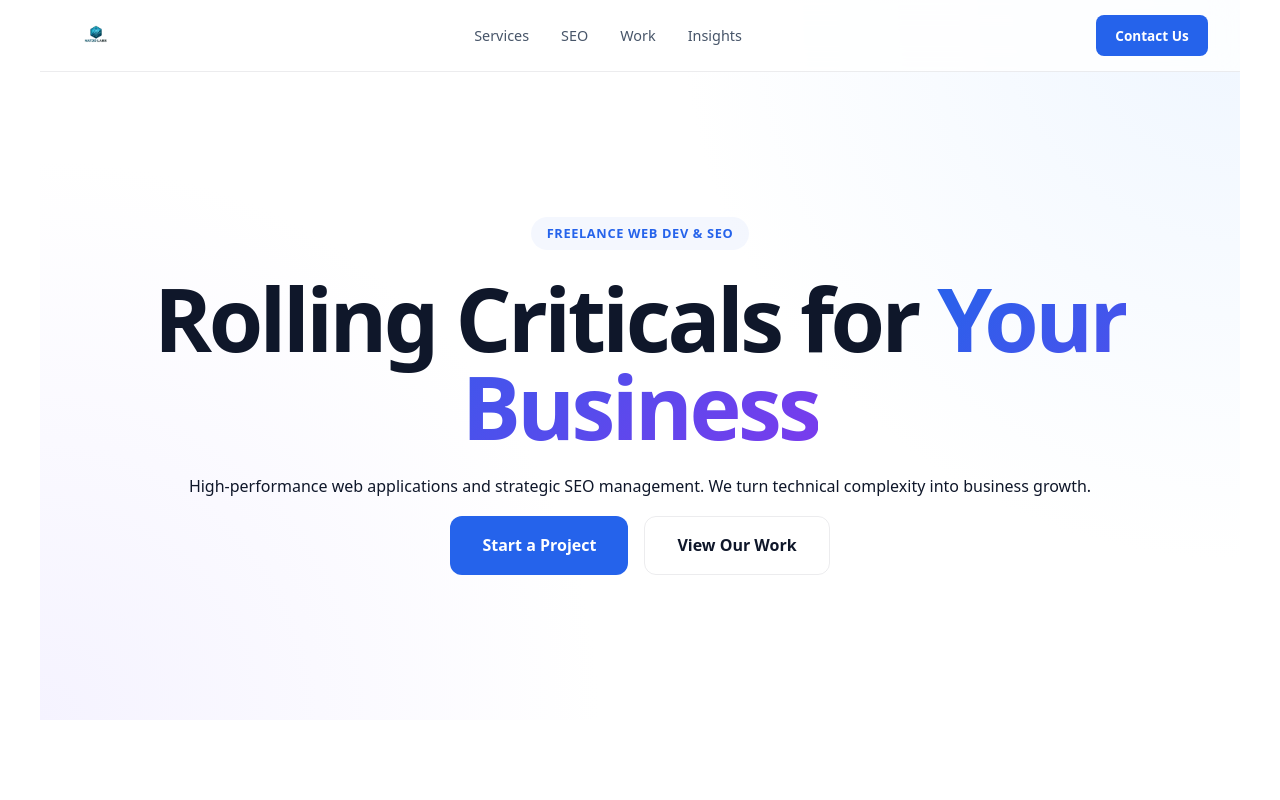
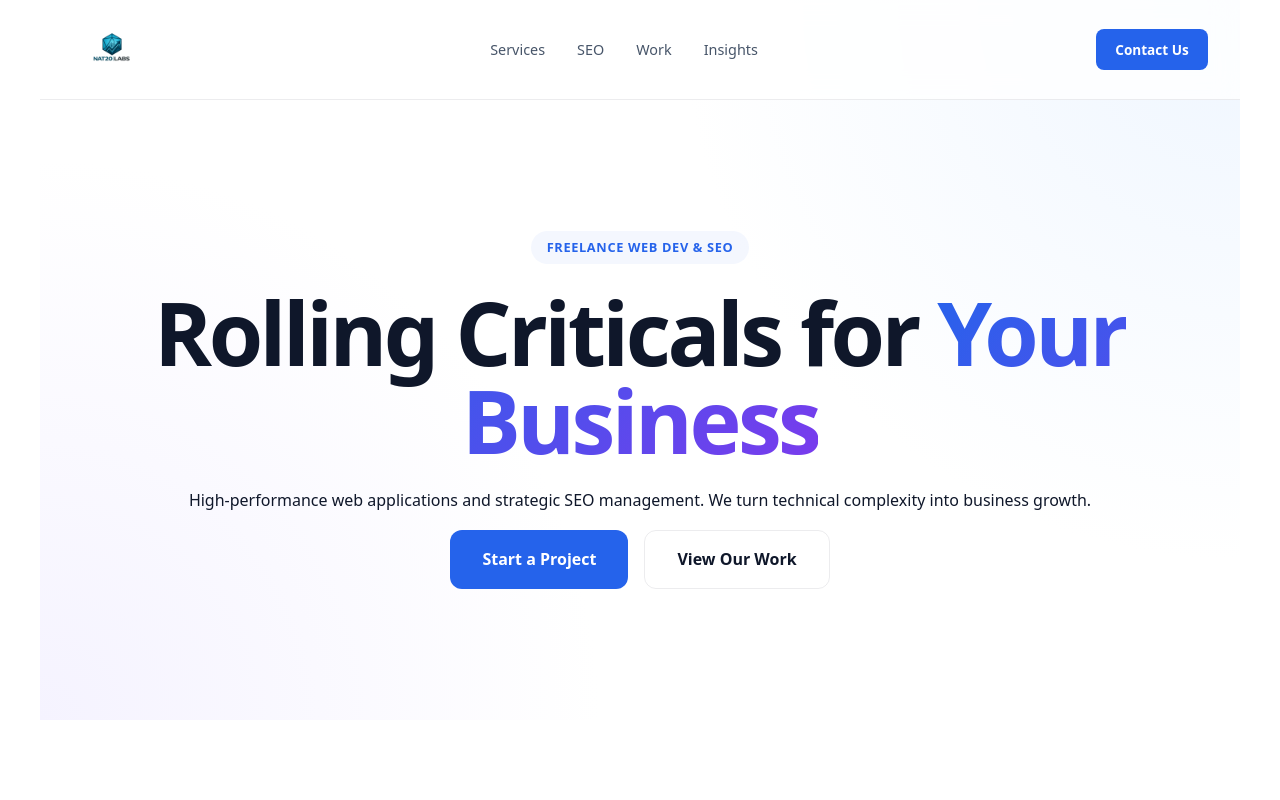
Before and after one commit to The-RavenKing/Nat20labs-site, a React (Vite) app: page / in a window 1280 px wide. Shown: the top 800 px of the page. Built offline with nearby package versions, Linux system fonts and the light colour scheme.

Commit message:
Performance & UI: Integrated high-res 400px WebP logo and refined navbar height for a premium look

```diff
--- a/index.html
+++ b/index.html
@@ -13,38 +13,34 @@
 
     <style>
       :root {
-        --bg-primary: #ffffff;
-        --bg-secondary: #f8fafc;
-        --bg-tertiary: #f1f5f9;
-        --text-primary: #0f172a;
-        --text-secondary: #475569;
-        --accent: #2563eb;
-        --accent-hover: #1d4ed8;
-        --accent-soft: rgba(37, 99, 235, 0.05);
-        --border: rgba(15, 23, 42, 0.08);
-        --shadow-sm: 0 1px 2px 0 rgba(0, 0, 0, 0.05);
-        --shadow-md: 0 4px 6px -1px rgba(0, 0, 0, 0.1), 0 2px 4px -1px rgba(0, 0, 0, 0.06);
-        --shadow-lg: 0 10px 15px -3px rgba(0, 0, 0, 0.1), 0 4px 6px -2px rgba(0, 0, 0, 0.05);
-        --transition: all 0.3s cubic-bezier(0.4, 0, 0.2, 1);
+        --bg-primary: #ffffff; --bg-secondary: #f8fafc; --bg-tertiary: #f1f5f9;
+        --text-primary: #0f172a; --text-secondary: #475569; --accent: #2563eb;
+        --accent-hover: #1d4ed8; --accent-soft: rgba(37, 99, 235, 0.05);
+        --border: rgba(15, 23, 42, 0.08); --transition: all 0.3s cubic-bezier(0.4, 0, 0.2, 1);
+        --shadow-lg: 0 10px 15px -3px rgba(0, 0, 0, 0.1);
       }
       * { margin: 0; padding: 0; box-sizing: border-box; }
       body { background-color: var(--bg-primary); color: var(--text-primary); font-family: system-ui, -apple-system, sans-serif; line-height: 1.6; -webkit-font-smoothing: antialiased; overflow-x: hidden; }
       .container { max-width: 1200px; margin: 0 auto; padding: 0 2rem; }
 
-      /* Navbar - Refined */
-      .navbar { position: fixed; top: 0; left: 0; right: 0; height: 72px; display: flex; align-items: center; justify-content: space-between; z-index: 1000; background: rgba(255, 255, 255, 0.8); backdrop-filter: blur(12px); border-bottom: 1px solid var(--border); }
+      /* Navbar - Balanced for 200px Logo */
+      .navbar { position: fixed; top: 0; left: 0; right: 0; height: 100px; display: flex; align-items: center; justify-content: space-between; z-index: 1000; background: rgba(255, 255, 255, 0.8); backdrop-filter: blur(12px); border-bottom: 1px solid var(--border); transition: var(--transition); }
+      .navbar-scrolled { height: 80px; }
+      .navbar .logo img { height: 80px; width: auto; transition: var(--transition); }
+      .navbar-scrolled .logo img { height: 60px; }
+
       .nav-links { display: flex; gap: 2rem; align-items: center; }
       .nav-links a { text-decoration: none; color: var(--text-secondary); font-weight: 500; font-size: 0.9rem; transition: var(--transition); }
       .nav-links a:hover { color: var(--accent); }
 
-      .hero { min-height: 90vh; display: flex; flex-direction: column; justify-content: center; align-items: center; text-align: center; padding-top: 72px; background: radial-gradient(circle at top right, #eff6ff 0%, transparent 40%), radial-gradient(circle at bottom left, #f5f3ff 0%, transparent 40%); }
+      .hero { min-height: 90vh; display: flex; flex-direction: column; justify-content: center; align-items: center; text-align: center; padding-top: 100px; background: radial-gradient(circle at top right, #eff6ff 0%, transparent 40%), radial-gradient(circle at bottom left, #f5f3ff 0%, transparent 40%); }
       .hero-title { font-size: clamp(3rem, 8vw, 5.5rem); font-weight: 900; letter-spacing: -0.04em; line-height: 1; margin-bottom: 1.5rem; color: var(--text-primary); opacity: 1 !important; }
       .hero-title span { color: var(--accent); background: linear-gradient(135deg, #2563eb 0%, #7c3aed 100%); -webkit-background-clip: text; -webkit-text-fill-color: transparent; }
 
       /* Bento Grid */
       .bento-grid { display: grid; grid-template-columns: repeat(12, 1fr); gap: 1.5rem; }
       .bento-card { background: var(--bg-secondary); border: 1px solid var(--border); border-radius: 24px; padding: 2.5rem; transition: var(--transition); }
-      .bento-card:hover { background: #fff; transform: translateY(-5px); shadow: var(--shadow-lg); border-color: var(--accent); }
+      .bento-card:hover { background: #fff; transform: translateY(-5px); box-shadow: var(--shadow-lg); border-color: var(--accent); }
       .span-8 { grid-column: span 8; } .span-4 { grid-column: span 4; }
 
       .btn { display: inline-flex; align-items: center; justify-content: center; padding: 1rem 2rem; border-radius: 12px; font-weight: 600; text-decoration: none; transition: var(--transition); }
@@ -62,6 +58,8 @@
 
       @media (max-width: 768px) {
         .nav-links { display: none; }
+        .navbar { height: 80px; }
+        .navbar .logo img { height: 50px; }
         .hero-title { font-size: 3.2rem; }
         .section { padding: 5rem 0; }
         .bento-grid { grid-template-columns: 1fr; }
--- a/src/App.tsx
+++ b/src/App.tsx
@@ -40,9 +40,9 @@ function App() {
             <img
               src="/logo.webp"
               alt="Nat 20 Labs"
-              width="48"
-              height="48"
-              style={{ objectFit: 'contain' }}
+              width="200"
+              height="200"
+              style={{ objectFit: 'contain', display: 'block' }}
             />
           </a>
           <div className="nav-links">
@@ -190,7 +190,7 @@ function App() {
       <footer>
         <div className="container">
           <div style={{ marginBottom: '2rem' }}>
-            <img src="/logo.webp" alt="Nat 20 Labs" width="64" height="64" style={{ objectFit: 'contain' }} />
+            <img src="/logo.webp" alt="Nat 20 Labs" width="200" height="200" style={{ objectFit: 'contain', margin: '0 auto' }} />
           </div>
           <p style={{ fontSize: '0.9rem' }}>&copy; {new Date().getFullYear()} Nat 20 Labs. All rights reserved.</p>
         </div>
```
Also changed, not shown: public/logo.webp.
